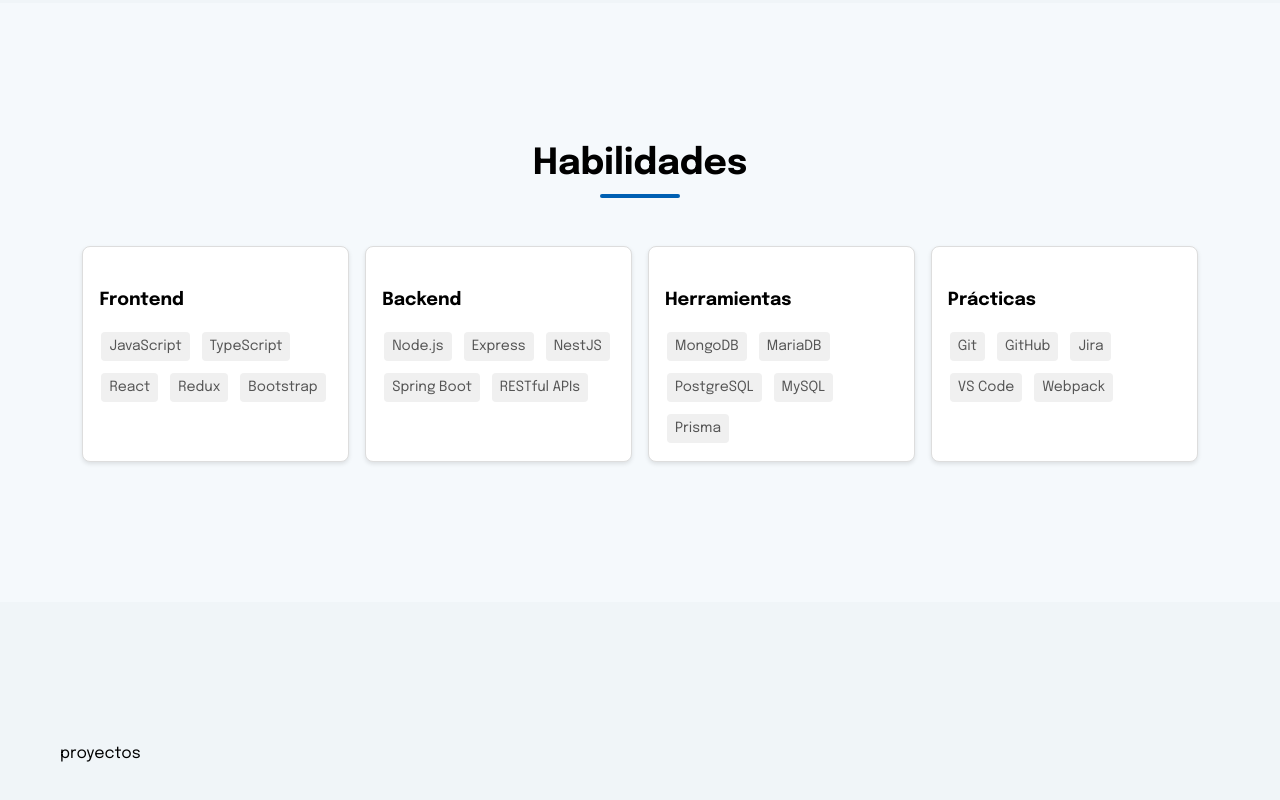
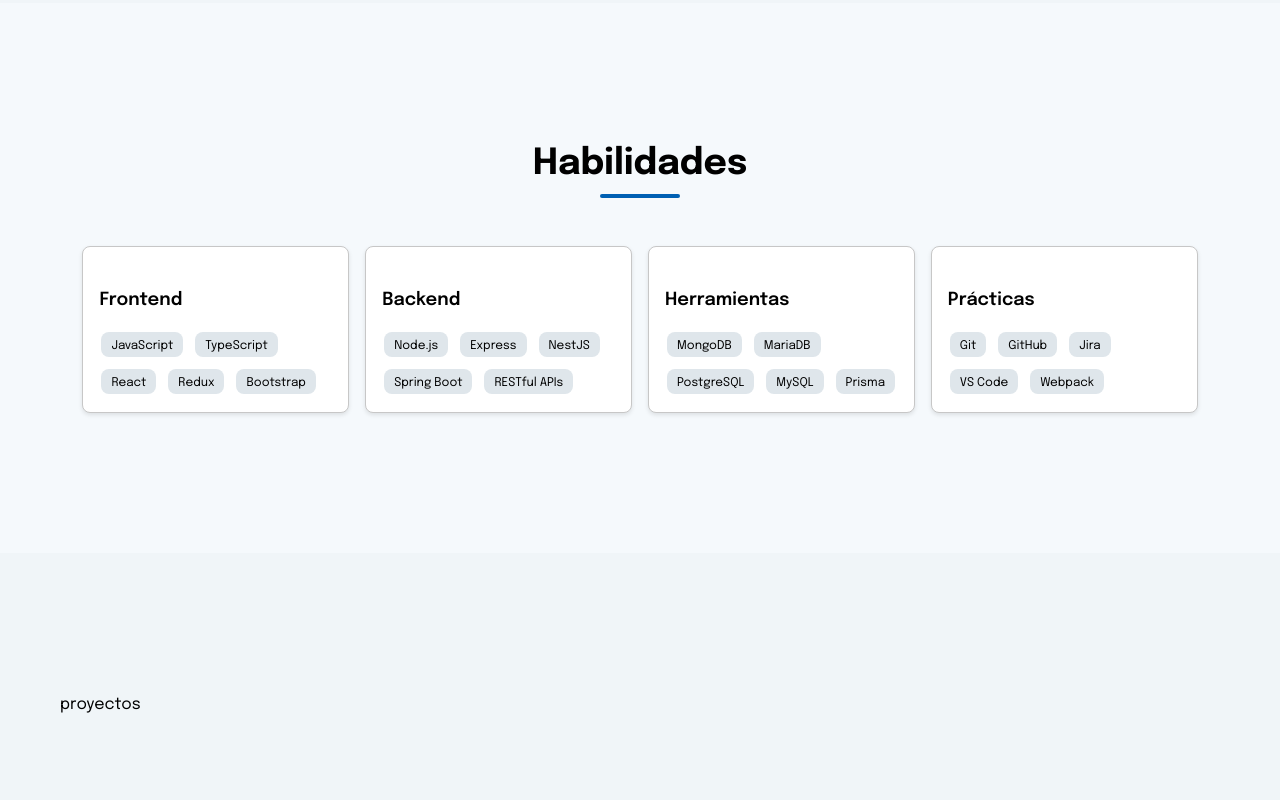
Before and after one commit to octaM3/portfolio, a React (Vite) app: page / in a window 1280 px wide. Shown: the part 1363-2163 px from the top of the page. Built offline with nearby package versions, Linux system fonts and the light colour scheme.

Commit message:
Termino seccion de herramientas

```diff
--- a/src/components/Labels/labels.css
+++ b/src/components/Labels/labels.css
@@ -1,11 +1,11 @@
 /* Skill label */
 
 .skill-label {
-    font-size: 0.875rem;
-    color: #555;
-    background-color: #f0f0f0;
-    border-radius: 0.25rem;
-    padding: 0.25rem 0.5rem;
+    font-size: 12px;
+    color: var(--text-color);
+    background-color: var(--skill-card-label-bg);
+    border-radius: 0.5rem;
+    padding: 5px 10px 2px 10px;
     margin: 0.125rem;
     display: inline-block;
 }
--- a/src/components/cards/cards.css
+++ b/src/components/cards/cards.css
@@ -3,8 +3,8 @@
 .skill-card {
     /* flex: 1 1 250px; */
     width: 23%;
-    background-color: #ffffff;
-    border: 1px solid #ddd;
+    background-color: var(--skill-card-bg);
+    border: 1px solid var(--border-grey-color);
     border-radius: 0.5rem;
     padding: 1rem;
     box-shadow: 0 2px 4px rgba(0, 0, 0, 0.1);
--- a/src/components/cards/skillsCard/SkillCard.tsx
+++ b/src/components/cards/skillsCard/SkillCard.tsx
@@ -11,7 +11,7 @@
 const SkillCard: FunctionComponent<SkillCardProps> = ({ name, skills }) => {
     return (
         <div className="skill-card">
-            <SimpleText color="none" fontWeight={700} size="big" text={name} className="mt-4" />
+            <SimpleText color="none" fontWeight={600} size="big" text={name} className="mt-4" />
 
             <div className="d-flex flex-wrap gap-2">
                 {skills.map((skill, i) => (
--- a/src/index.css
+++ b/src/index.css
@@ -14,6 +14,9 @@
   --blue-hover: #0079e4;
 
   --theme-icon-color: black;
+
+  --skill-card-bg: #FFFFFF;
+  --skill-card-label-bg: #DFE6EB;
 }
 
 [data-theme="dark"] {
@@ -25,11 +28,14 @@
   --text-color: white;
 
   --navbar-border-color: unset;
-  --border-grey-color: rgb(75, 75, 75);
+  --border-grey-color: rgb(53, 53, 53);
   --grey-color: #9b9b9b;
 
   --blue: oklch(0.58 0.2 240);
   --blue-hover: oklch(0.65 0.25 240);
+
+  --skill-card-bg: #0e161b;
+  --skill-card-label-bg: #192026;
 }
 
 body {
```
